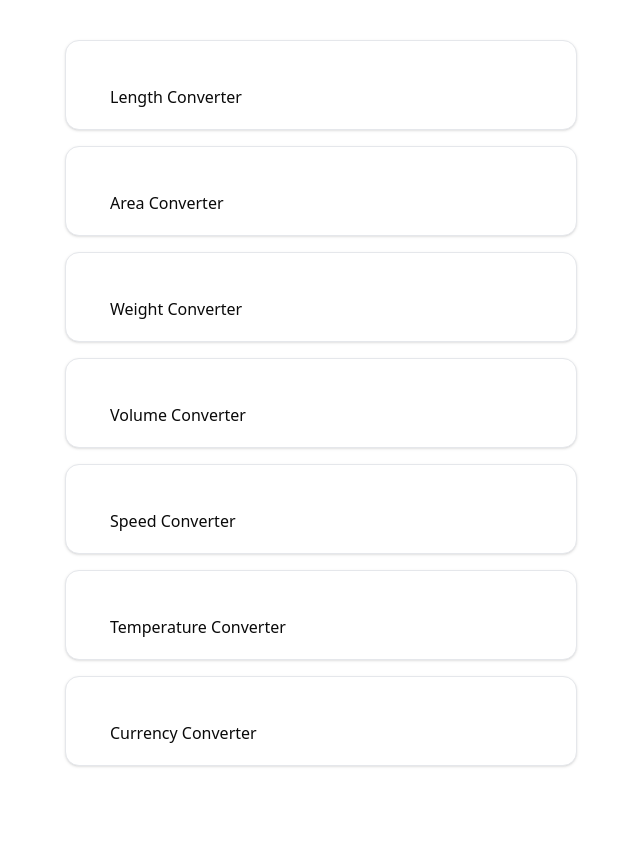
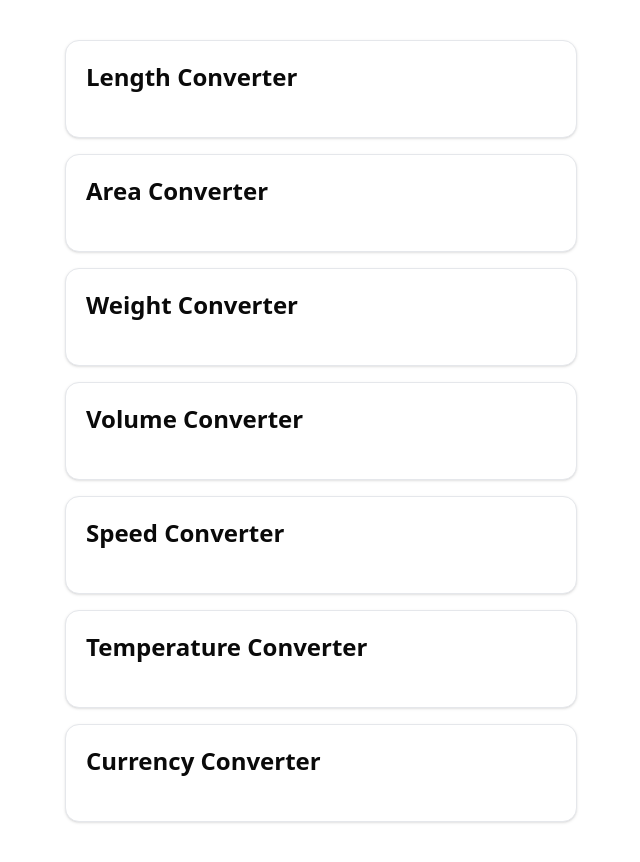
Before and after one commit to dominikw123/portfolio.unit-converter-app, a React (Vite) app: page / in a window 1280 px wide. Shown: the whole page, without its empty margins (319-959 px from the left). Before the commit the page ends 806 px from the top, so only its background shows below. Built offline with nearby package versions, Linux system fonts and the light colour scheme.

Commit message:
refactor: converter title passed as a prop to the wrapper

```diff
--- a/src/components/AreaConverter.tsx
+++ b/src/components/AreaConverter.tsx
@@ -2,8 +2,8 @@ import ConverterWrapper from "@/components/ConverterWrapper";
 
 export default function AreaConverter() {
   return (
-    <ConverterWrapper>
-      <h1>Area Converter</h1>
+    <ConverterWrapper title="Area Converter">
+      <div></div>
     </ConverterWrapper>
   );
 }
--- a/src/components/CurrencyConverter.tsx
+++ b/src/components/CurrencyConverter.tsx
@@ -2,8 +2,8 @@ import ConverterWrapper from "@/components/ConverterWrapper";
 
 export default function CurrencyConverter() {
   return (
-    <ConverterWrapper>
-      <h1>Currency Converter</h1>
+    <ConverterWrapper title="Currency Converter">
+      <div></div>
     </ConverterWrapper>
   );
 }
--- a/src/components/LengthConverter.tsx
+++ b/src/components/LengthConverter.tsx
@@ -2,8 +2,8 @@ import ConverterWrapper from "@/components/ConverterWrapper";
 
 export default function LengthConverter() {
   return (
-    <ConverterWrapper>
-      <h1>Length Converter</h1>
+    <ConverterWrapper title="Length Converter">
+      <div></div>
     </ConverterWrapper>
   );
 }
--- a/src/components/SpeedConverter.tsx
+++ b/src/components/SpeedConverter.tsx
@@ -2,8 +2,8 @@ import ConverterWrapper from "@/components/ConverterWrapper";
 
 export default function SpeedConverter() {
   return (
-    <ConverterWrapper>
-      <h1>Speed Converter</h1>
+    <ConverterWrapper title="Speed Converter">
+      <div></div>
     </ConverterWrapper>
   );
 }
--- a/src/components/TemperatureConverter.tsx
+++ b/src/components/TemperatureConverter.tsx
@@ -2,8 +2,8 @@ import ConverterWrapper from "@/components/ConverterWrapper";
 
 export default function TemperatureConverter() {
   return (
-    <ConverterWrapper>
-      <h1>Temperature Converter</h1>
+    <ConverterWrapper title="Temperature Converter">
+      <div></div>
     </ConverterWrapper>
   );
 }
--- a/src/components/VolumeConverter.tsx
+++ b/src/components/VolumeConverter.tsx
@@ -2,8 +2,8 @@ import ConverterWrapper from "@/components/ConverterWrapper";
 
 export default function VolumeConverter() {
   return (
-    <ConverterWrapper>
-      <h1>Volume Converter</h1>
+    <ConverterWrapper title="Volume Converter">
+      <div></div>
     </ConverterWrapper>
   );
 }
--- a/src/components/WeightConverter.tsx
+++ b/src/components/WeightConverter.tsx
@@ -2,8 +2,8 @@ import ConverterWrapper from "@/components/ConverterWrapper";
 
 export default function WeightConverter() {
   return (
-    <ConverterWrapper>
-      <h1>Weight Converter</h1>
+    <ConverterWrapper title="Weight Converter">
+      <div></div>
     </ConverterWrapper>
   );
 }
```
